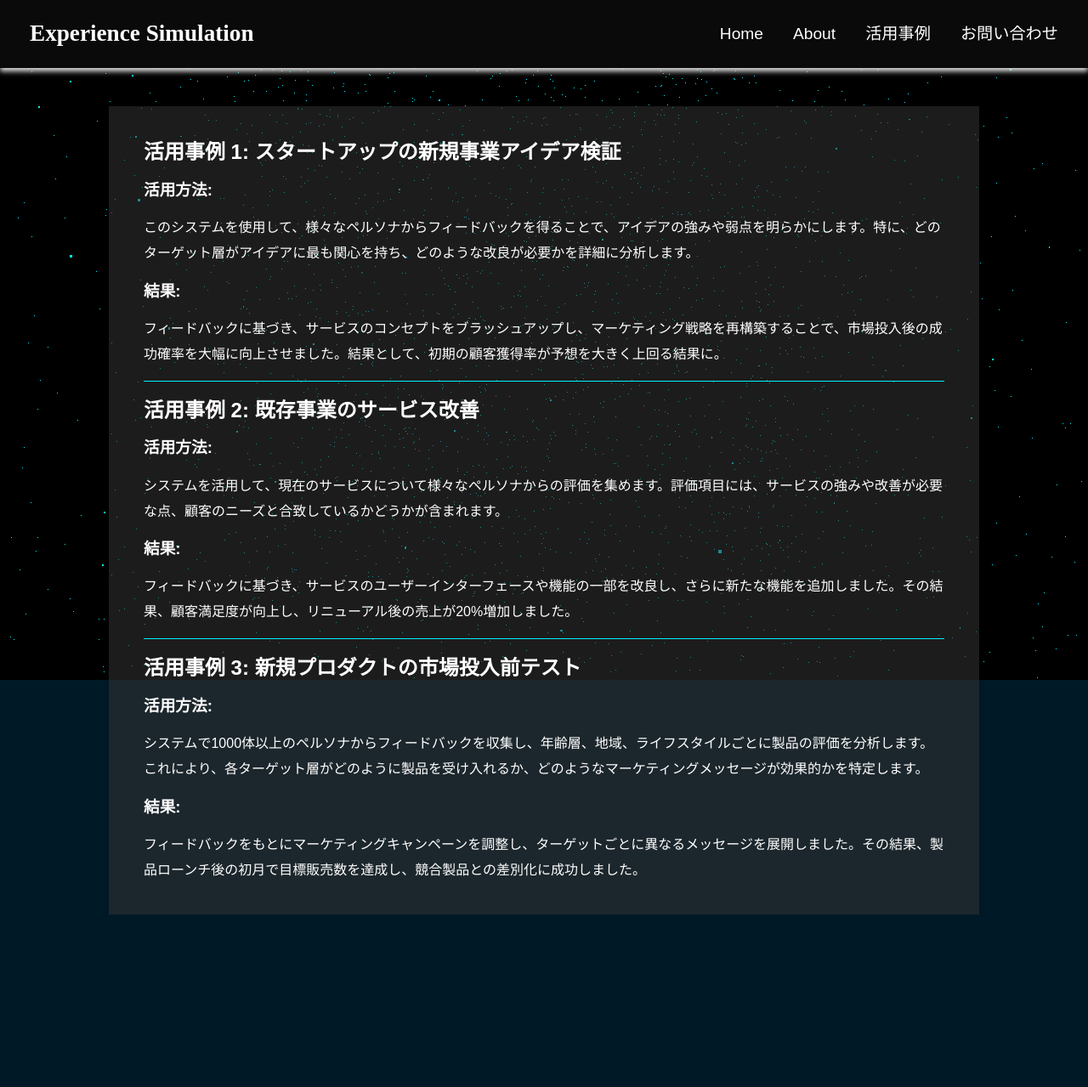
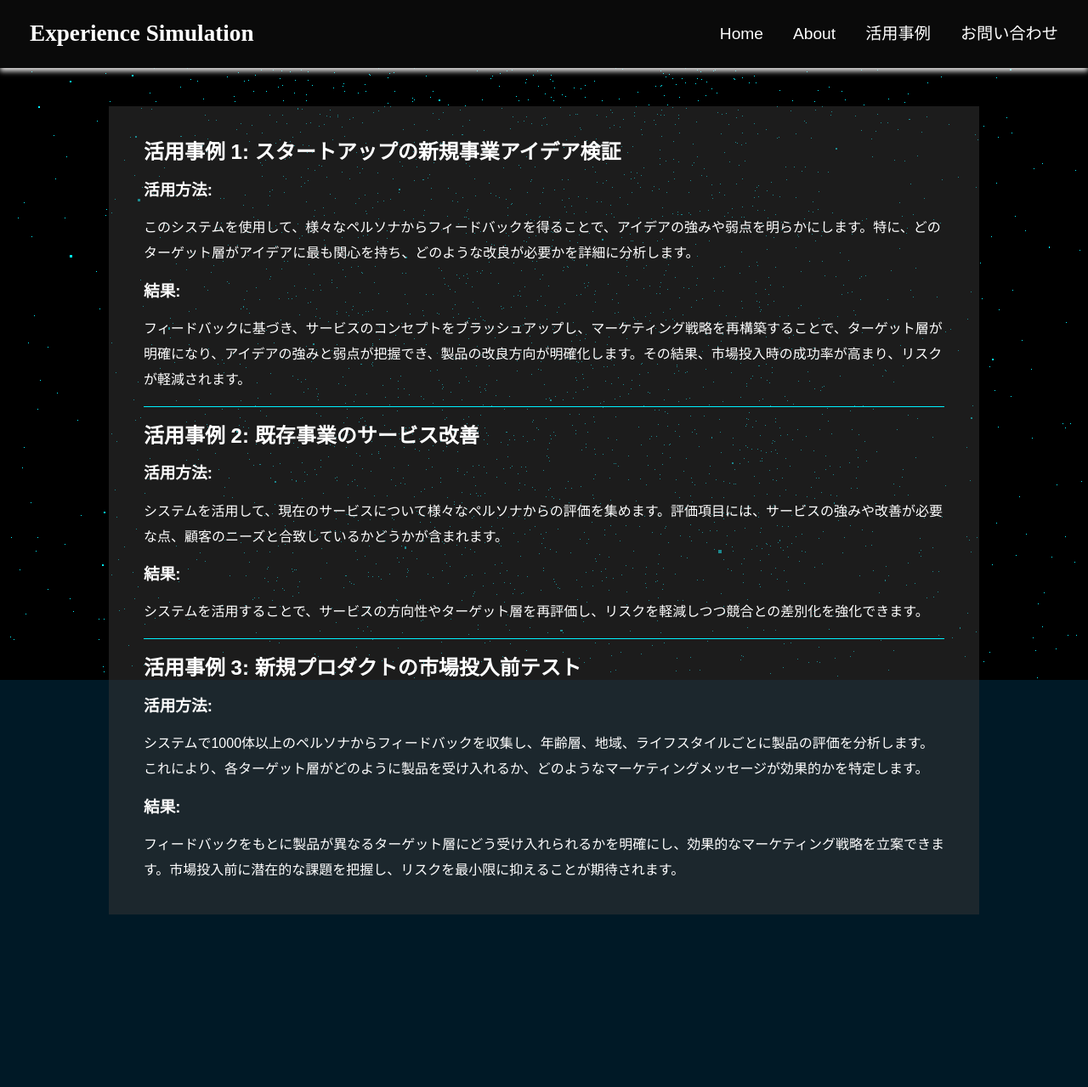
Before and after one commit to yusaku-0312/ServiceReviewApp, a Flask app: page /use_case in a window 1280 px wide. Shown: the top 1279 px of the page at 85% size. Run offline with Flask 3, Linux system fonts and the light colour scheme.

Commit message:
modify use_case.html

```diff
--- a/app.py
+++ b/app.py
@@ -57,9 +57,9 @@ def about():
 def use_case():
     return render_template("use_case.html")
 
-@app.route("/contact")
-def contact():
-    return render_template("contact.html")
+# @app.route("/contact")
+# def contact():
+#     return render_template("contact.html")
 
 if __name__ == "__main__":
     app.run(debug=True)
--- a/templates/use_case.html
+++ b/templates/use_case.html
@@ -7,7 +7,7 @@
             <h3>活用方法:</h3>
             <p>このシステムを使用して、様々なペルソナからフィードバックを得ることで、アイデアの強みや弱点を明らかにします。特に、どのターゲット層がアイデアに最も関心を持ち、どのような改良が必要かを詳細に分析します。</p>
             <h3>結果:</h3>
-            <p>フィードバックに基づき、サービスのコンセプトをブラッシュアップし、マーケティング戦略を再構築することで、市場投入後の成功確率を大幅に向上させました。結果として、初期の顧客獲得率が予想を大きく上回る結果に。</p>
+            <p>フィードバックに基づき、サービスのコンセプトをブラッシュアップし、マーケティング戦略を再構築することで、ターゲット層が明確になり、アイデアの強みと弱点が把握でき、製品の改良方向が明確化します。その結果、市場投入時の成功率が高まり、リスクが軽減されます。</p>
         </section>
         <hr>
 
@@ -16,7 +16,7 @@
             <h3>活用方法:</h3>
             <p>システムを活用して、現在のサービスについて様々なペルソナからの評価を集めます。評価項目には、サービスの強みや改善が必要な点、顧客のニーズと合致しているかどうかが含まれます。</p>
             <h3>結果:</h3>
-            <p>フィードバックに基づき、サービスのユーザーインターフェースや機能の一部を改良し、さらに新たな機能を追加しました。その結果、顧客満足度が向上し、リニューアル後の売上が20%増加しました。</p>
+            <p>システムを活用することで、サービスの方向性やターゲット層を再評価し、リスクを軽減しつつ競合との差別化を強化できます。</p>
         </section>
         <hr>
 
@@ -25,7 +25,7 @@
             <h3>活用方法:</h3>
             <p>システムで1000体以上のペルソナからフィードバックを収集し、年齢層、地域、ライフスタイルごとに製品の評価を分析します。これにより、各ターゲット層がどのように製品を受け入れるか、どのようなマーケティングメッセージが効果的かを特定します。</p>
             <h3>結果:</h3>
-            <p>フィードバックをもとにマーケティングキャンペーンを調整し、ターゲットごとに異なるメッセージを展開しました。その結果、製品ローンチ後の初月で目標販売数を達成し、競合製品との差別化に成功しました。</p>
+            <p>フィードバックをもとに製品が異なるターゲット層にどう受け入れられるかを明確にし、効果的なマーケティング戦略を立案できます。市場投入前に潜在的な課題を把握し、リスクを最小限に抑えることが期待されます。</p>
         </section>
     </main>
 </div>
```
